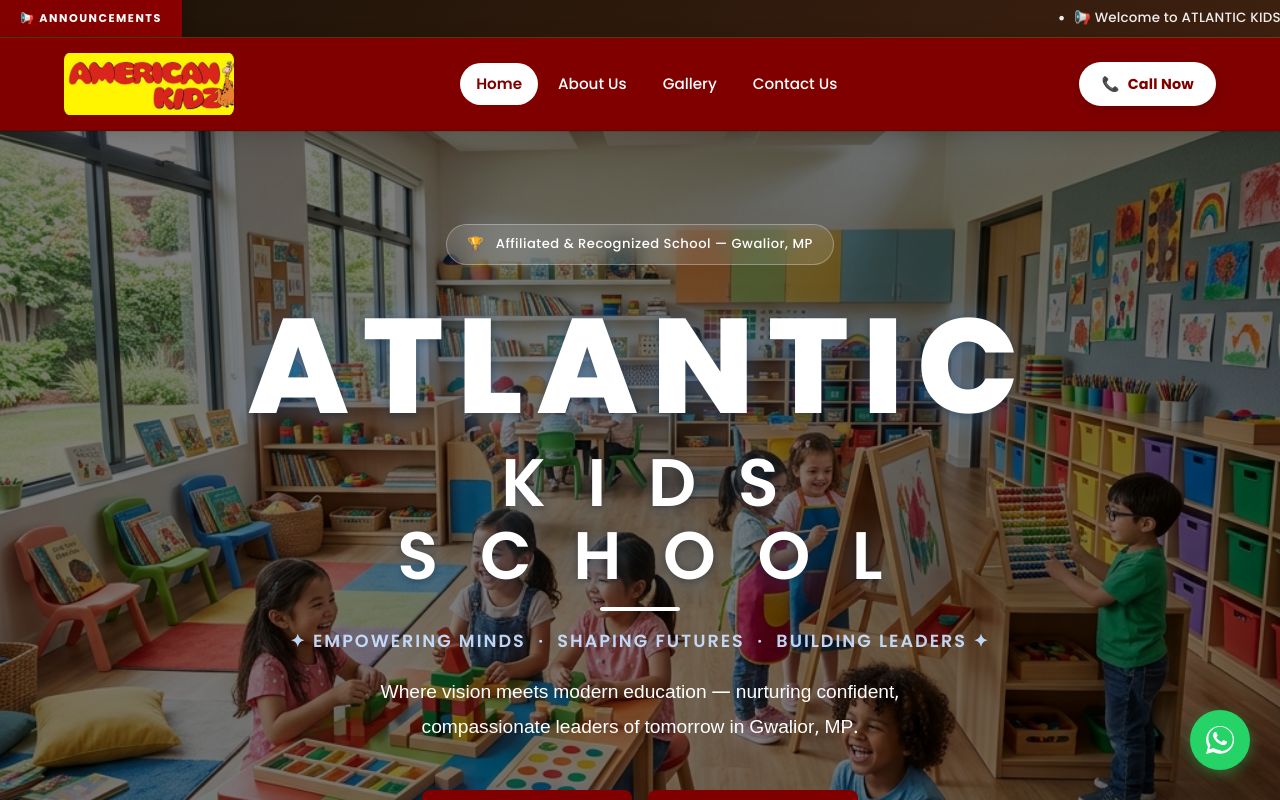
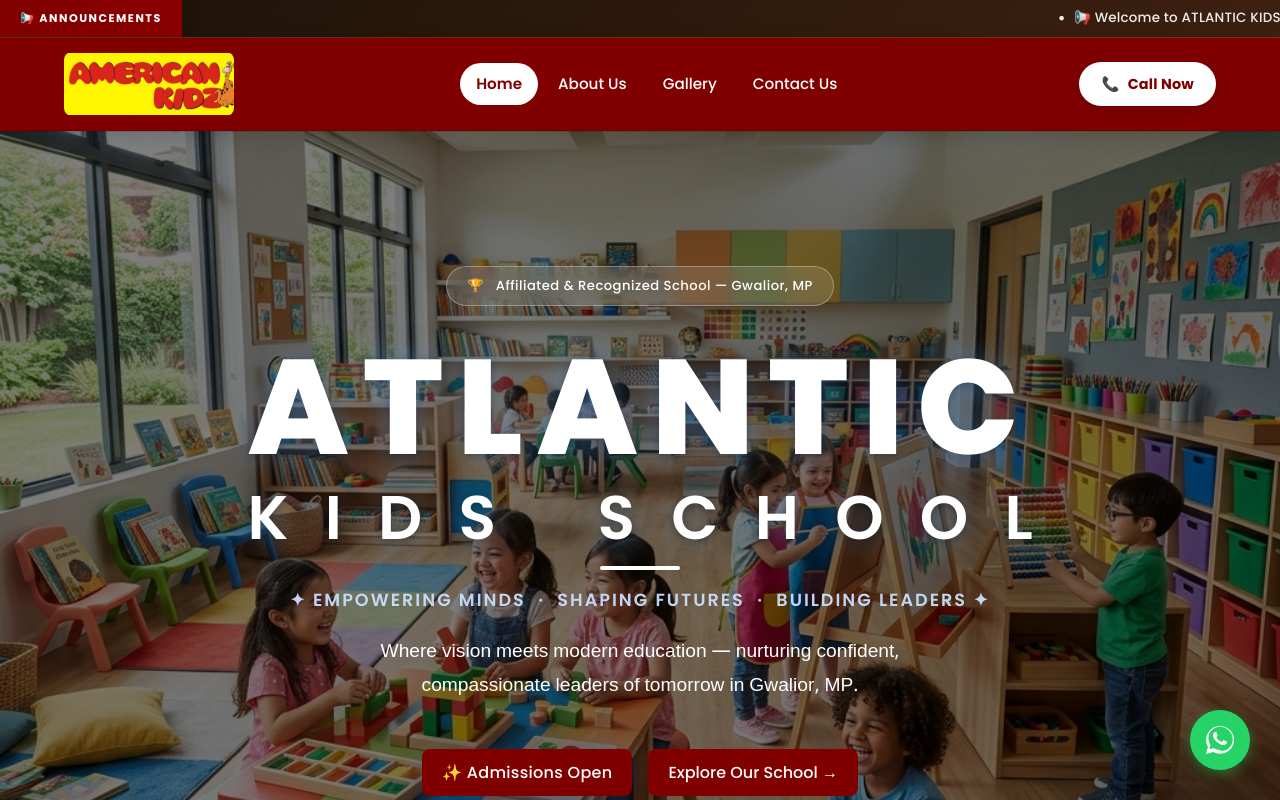
Before and after one commit to haarekasahara1923-wq/atlantic1, a Next.js app: page / in a window 1280 px wide. Shown: the top 800 px of the page. Built offline with nearby package versions, Linux system fonts and the light colour scheme; no server answers; the database is empty.

Commit message:
Perfectly align KIDS SCHOOL width with ATLANTIC on one line

```diff
--- a/src/app/(public)/page.tsx
+++ b/src/app/(public)/page.tsx
@@ -64,9 +64,11 @@ export default function Home() {
           <div className={`${styles.heroBadge} animate-fade-in`}>
             🏆 &nbsp; Affiliated & Recognized School — Gwalior, MP
           </div>
-          <h1 className={`${styles.heroSchoolName} animate-fade-in-2`} style={{ display: 'flex', flexDirection: 'column', alignItems: 'center' }}>
-            <span style={{ fontSize: '1.2em', fontWeight: 800, letterSpacing: '0.1em' }}>ATLANTIC</span>
-            <span style={{ fontSize: '0.6em', letterSpacing: '0.62em', fontWeight: 600, marginTop: '5px', marginRight: '-0.62em' }}>KIDS SCHOOL</span>
+          <h1 className={`${styles.heroSchoolName} animate-fade-in-2`} style={{ display: 'inline-flex', flexDirection: 'column', alignItems: 'stretch' }}>
+            <span style={{ fontSize: '1.2em', fontWeight: 800, letterSpacing: '0.1em', textAlign: 'center', whiteSpace: 'nowrap' }}>ATLANTIC</span>
+            <span style={{ fontSize: '0.55em', fontWeight: 600, marginTop: '2px', display: 'flex', justifyContent: 'space-between', whiteSpace: 'nowrap' }}>
+              <span>K</span><span>I</span><span>D</span><span>S</span><span>&nbsp;&nbsp;</span><span>S</span><span>C</span><span>H</span><span>O</span><span>O</span><span>L</span>
+            </span>
           </h1>
           <p className={`${styles.heroTagline} animate-fade-in-2`}>
             ✦ Empowering Minds &nbsp;·&nbsp; Shaping Futures &nbsp;·&nbsp; Building Leaders ✦
```
